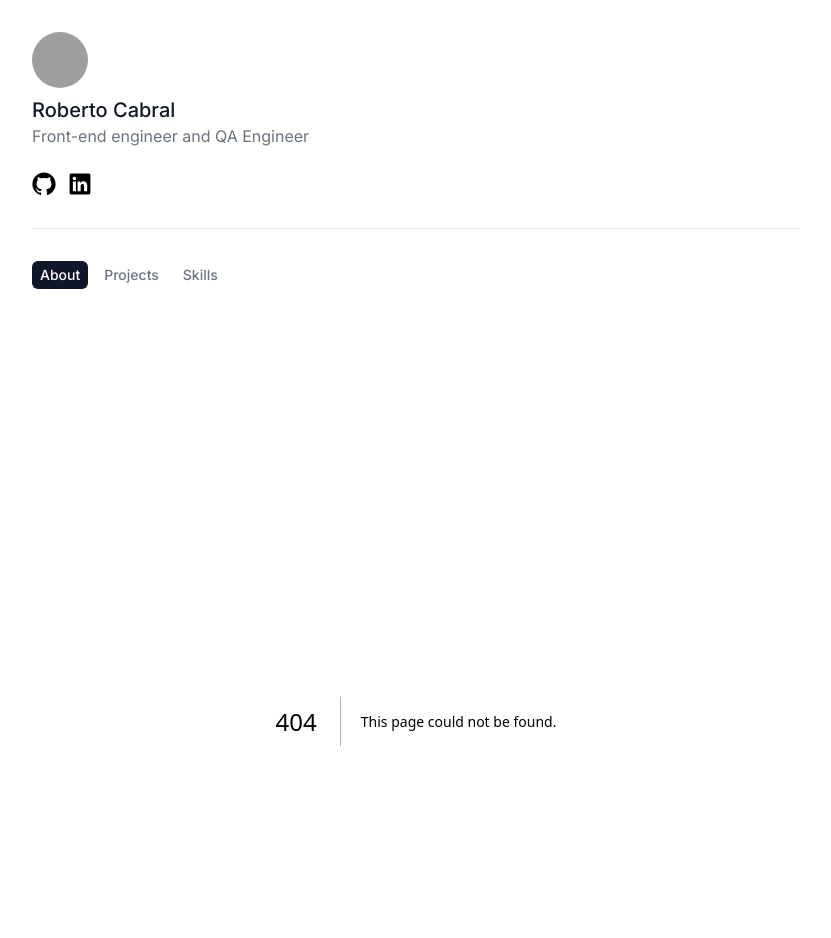
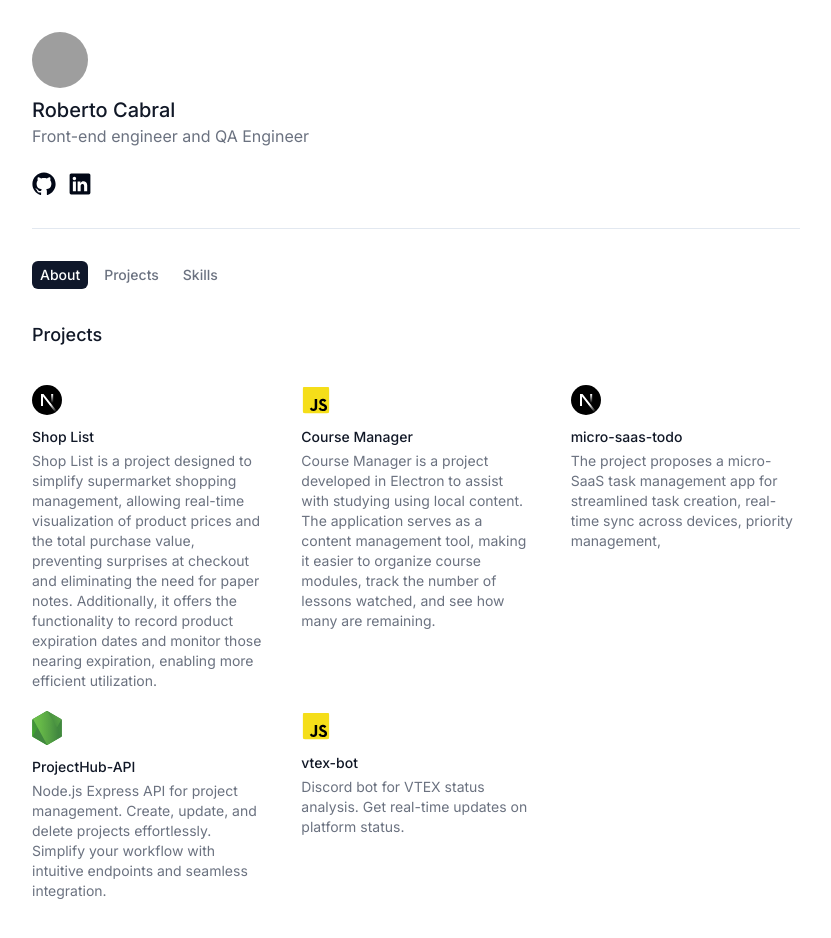
Before and after one commit to betolarbac/Beto-cbl, a Next.js app: page /projects in a window 1280 px wide. Before the commit this address had no page. Shown: the top 938 px of the page, without its empty margins (224-1055 px from the left). Built offline with nearby package versions, Linux system fonts and the light colour scheme; grey boxes are pictures that could not be loaded.

Commit message:
feat: add Projects page and Projects component with project details

```diff
--- /dev/null
+++ b/src/app/projects/_components/projects.tsx
@@ -0,0 +1,87 @@
+'use client'
+import { motion } from "framer-motion";
+import Image from 'next/image'
+import logoNext from "../../../../public/icons-nextjs.svg"
+import logoNode from "../../../../public/logos--nodejs-icon-alt.svg";
+import logoJS from "../../../../public/logos--js.svg";
+
+
+
+const ProjectsData = [
+  {
+    id: 1,
+    name: "Shop List ",
+    description: "Shop List is a project designed to simplify supermarket shopping management, allowing real-time visualization of product prices and the total purchase value, preventing surprises at checkout and eliminating the need for paper notes. Additionally, it offers the functionality to record product expiration dates and monitor those nearing expiration, enabling more efficient utilization.",
+    link: "https://github.com/betolarbac/shop-list",
+    image: logoNext.src,
+  },
+  {
+    id: 2,
+    name: "Course Manager",
+    description: "Course Manager is a project developed in Electron to assist with studying using local content. The application serves as a content management tool, making it easier to organize course modules, track the number of lessons watched, and see how many are remaining.",
+    link: "https://github.com/betolarbac/course-manager",
+    image: logoJS.src,
+  },
+  {
+    id: 3,
+    name: "micro-saas-todo",
+    description: "The project proposes a micro-SaaS task management app for streamlined task creation, real-time sync across devices, priority management, ",
+    link: "https://github.com/betolarbac/micro-saas-todo",
+    image: logoNext.src,
+  },
+  {
+    id: 4,
+    name: "ProjectHub-API",
+    description: "Node.js Express API for project management. Create, update, and delete projects effortlessly. Simplify your workflow with intuitive endpoints and seamless integration.",
+    link: "https://github.com/betolarbac/ProjectHub-API",
+    image: logoNode.src,
+  },
+  {
+    id: 5,
+    name: "vtex-bot",
+    description: "Discord bot for VTEX status analysis. Get real-time updates on platform status.",
+    link: "https://github.com/betolarbac/vtex-bot",
+    image: logoJS.src,
+  }
+];
+
+
+export default function Projects() {
+  return (
+    <div>
+      <div className="grid w-full grid-cols-2 gap-x-10 md:grid-cols-3">
+        {ProjectsData.map((project) => {
+          return (
+            <motion.div
+              whileHover={{
+                y: -8,
+              }}
+              transition={{
+                type: 'spring',
+                bounce: 0.7,
+              }}
+              key={project.id}
+              className="mt-5 text-left"
+            >
+              <a target="_blank" rel="noopener noreferrer" href={project.link}>
+                <Image
+                  src={project.image}
+                  width={30}
+                  height={30}
+                  className="mb-3 rounded-lg border-gray-400 dark:border"
+                  alt={project.name}
+                />
+                <div className="mb-1 text-sm font-medium text-gray-900 dark:text-gray-100">
+                  {project.name}
+                </div>
+                <div className="max-w-[250px] text-sm font-normal text-gray-500 dark:text-gray-500">
+                  {project.description}
+                </div>
+              </a>
+            </motion.div>
+          )
+        })}
+      </div>
+    </div>
+  );
+}
--- /dev/null
+++ b/src/app/projects/page.tsx
@@ -0,0 +1,12 @@
+import Projects from "./_components/projects";
+
+export default function Page() {
+  return (
+    <div className="flex items-center justify-between w-full flex-col pb-8 px-8">
+      <div className="w-full max-w-3xl">
+        <h1 className="font-medium text-gray-900 mb-4 text-lg">Projects</h1>
+        <Projects />
+      </div>
+    </div>
+  );
+}
```
